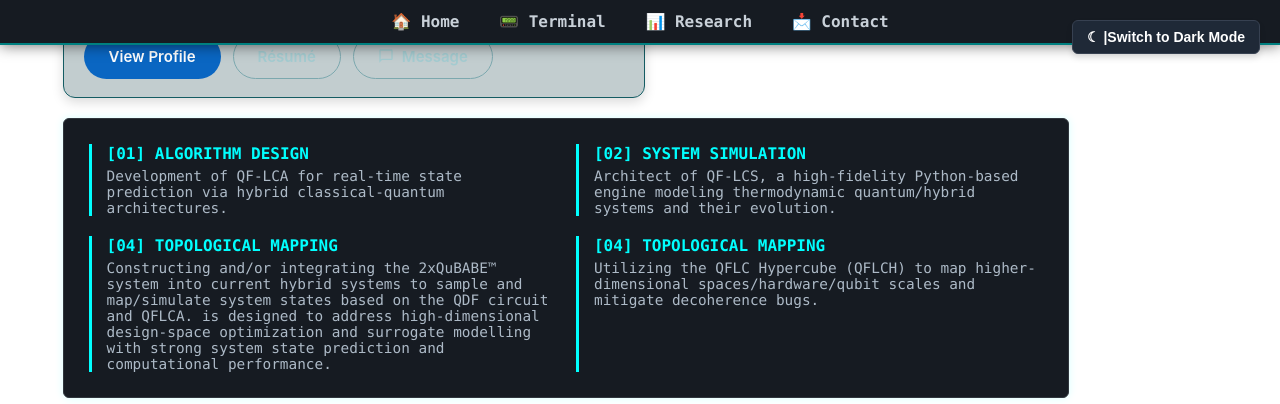
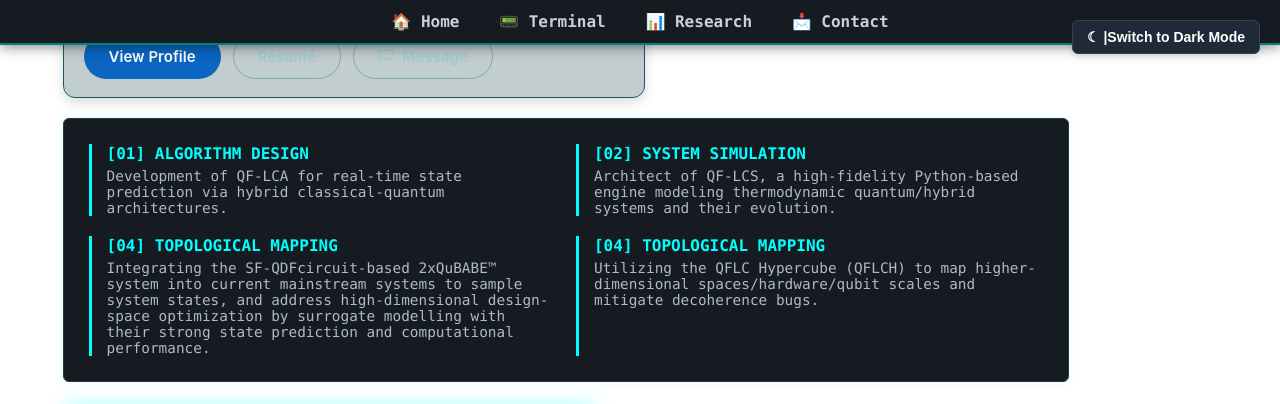
Before and after one commit to phibal12/QFLC-Dashboard, a Jekyll site: the page built from PBA_Portfolio.html, in a window 1280 px wide and 900 px high, scrolled down 1212 px, cut to the strip 0-404 px from the top of the window. Built offline with Jekyll 4.4.1, drawn with Linux system fonts in a browser that asks for light colours; a script that is not in the unit is left out.

Commit message:
set update

```diff
--- a/PBA_Portfolio.html
+++ b/PBA_Portfolio.html
@@ -1825,7 +1825,7 @@ function secureEmail(event) {
 
   <div class="skill-category-block" style="border-left: 3px solid #00ffff; padding-left: 15px;">
     <h4 style="margin: 0 0 5px 0; color: #00ffff;">[04] TOPOLOGICAL MAPPING</h4>
-    <p style="font-size: 0.9rem; color: #8b949e; margin: 0;">Constructing and/or integrating the 2xQuBABE™ system into current hybrid systems to sample and map/simulate system states based on the QDF circuit and QFLCA. is designed to address high-dimensional design-space optimization and surrogate modelling with strong system state prediction and computational performance.</p>
+    <p style="font-size: 0.9rem; color: #8b949e; margin: 0;">Integrating the SF-QDFcircuit-based 2xQuBABE™ system into current mainstream systems to sample system states, and address high-dimensional design-space optimization by surrogate modelling with their strong state prediction and computational performance.</p>
   </div>
 
 
```
Also changed, not shown: README.md (+2 -2 lines), assets/QDF_QUBO.png.
